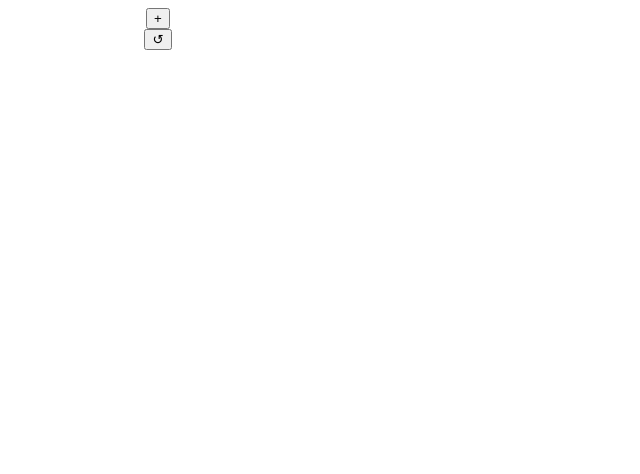
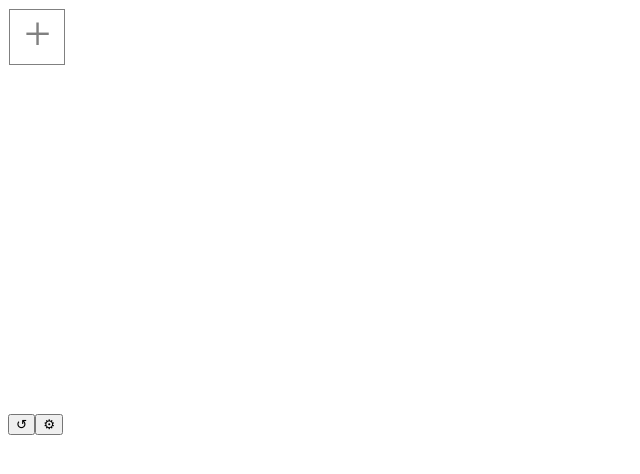
Before and after one commit to judydev/emojist, a React (Create React App) app: page / in a window 1280 px wide. Shown: the top 474 px of the page, without its empty margins (0-640 px from the left). Built offline with nearby package versions, Linux system fonts and the light colour scheme.

Commit message:
update: add grids

```diff
--- /dev/null
+++ b/src/AddImage.css
@@ -0,0 +1,9 @@
+.add-image-button{
+   position: absolute;
+   left: 12px;
+   top: -6px;
+   font-size: 50px;
+   color: grey;
+   font-size: 48px;
+   cursor: default;
+}
--- a/src/AddImage.tsx
+++ b/src/AddImage.tsx
@@ -1,17 +1,32 @@
-import React, { useRef } from 'react';
+import React, { SyntheticEvent, useRef } from 'react';
+import './AddImage.css';
+import { readImage } from './utils/readImage';
 
 export function AddImage(props:any){
     const ref = useRef<HTMLInputElement>(null);
 
     return(
-        <div className='add-image'>
-            <input type='file' accept='image/*' onChange={props.onAddImage} ref={ref} hidden />
-            <button onClick={()=>{
-                console.log('ref',ref);
-                if(ref.current){
+        <div className='emoji-grid'>
+            <input type='file' accept='image/*' onChange={onAddImage} ref={ref} hidden />
+            <div className='emoji-box' onClick={() => {
+                props.setShowSetting(false);
+                if (ref.current) {
                     ref.current.click();
                 }
-            }}>+</button>
+            }}>
+                <div className='add-image-button'>+</div>
+            </div>
         </div>
     )
+
+    function onAddImage(event: SyntheticEvent) {
+        const files = (event.target as HTMLInputElement).files;
+        if (files) {
+            const file = files[0];
+
+            readImage(file, (img: string) => {
+                props.onAddImage(img)
+            })
+        }
+    }
 }
--- a/src/App.css
+++ b/src/App.css
@@ -1,18 +1,18 @@
 .App {
-  text-align: center;
   width: 300px;
   height: 300px;
 }
 
-.emoji-box {
-  width: 60px;
-  height: 60px;
-  align-content: center;
-  display: flex;
+.emoji-grid-box{
+  width: 300px;
+  height: 406px;
+  max-height: 406px;
+  overflow: auto;
 }
 
-.default-image {
-  max-width: 50px;
-  max-height: 50px;
-  display:flex
+.emoji-grid {
+  border: 1px solid grey;
+  display: inline-grid;
+  margin: 1px;
+  padding: 2px;
 }
--- a/src/App.tsx
+++ b/src/App.tsx
@@ -1,60 +1,50 @@
-import React, { SyntheticEvent, useEffect, useState } from 'react';
+import React, { useEffect, useState } from 'react';
 import { AddImage } from './AddImage';
 import './App.css';
-import { EmojiWithTooltip } from './EmojiWithTooltip';
-import { readImage } from './utils/readImage';
+import { Emoji } from './Emoji';
 
 function App() {
   const [emojis, setEmojis] = useState([] as string[]);
+  const [showSetting, setShowSetting] = useState(false);
 
   useEffect(() => {
     const storage = localStorage.getItem('emojis');
     if (storage) {
-      console.log('stor', storage)
-
       setEmojis(JSON.parse(storage));
     }
   }, []);
 
   return (
     <div className="App">
+      <div className='emoji-grid-box'>
         {emojis.map((image: string, index: number) => (
-          <div key={'emoji-'+index}>
-          <EmojiWithTooltip
+          <div className='emoji-grid' key={'emoji-' + index}>
+            <Emoji
               key={index}
               image={image}
               onRemoveEmoji={(img: string) => {
                 const index = emojis.indexOf(img);
                 let list = emojis;
                 list.splice(index, 1);
-              console.log('li', emojis, img, index, list)
                 setEmojis([...list]);
                 localStorage.setItem('emojis', JSON.stringify(list))
               }}
+              showSetting={showSetting}
             />
           </div>
         ))}
-      <AddImage onAddImage={onAddImage} />
+        <AddImage onAddImage={onAddImage} setShowSetting={setShowSetting} />
+      </div>
       <button onClick={() => { window.location.reload() }}>&#8634;</button>
+      <button onClick={() => setShowSetting(!showSetting)}>&#9881;</button>
     </div>
   );
 
-  function onAddImage(event:SyntheticEvent) {
-    const files = (event.target as HTMLInputElement).files;
-    if(files){
-      const file = files[0];
-
-      console.log('onAddImage',file,typeof file);
-      readImage(file, (img: string) => {
-        console.log('callback',img)
-        // add as json?
+  function onAddImage(img: string) {
     let list: string[] = [...emojis, img];
     localStorage.setItem('emojis', JSON.stringify(list));
     setEmojis(list);
-      })
-    }
   }
 }
 
-
 export default App;
--- /dev/null
+++ b/src/Emoji.css
@@ -0,0 +1,24 @@
+
+.emoji-box {
+    width: 50px;
+    height: 50px;
+    align-content: center;
+    display: flex;
+    position: relative;
+}
+
+.emoji-image {
+    width: 50px;
+    height: 50px;
+    object-fit: contain;
+}
+
+.emoji-box-remove {
+    position:relative;
+    top: -8px;
+    left: -12px;
+    width: 16px;
+    height: 16px;
+    font-size: 20px;
+    cursor: default;
+}
--- a/src/Emoji.tsx
+++ b/src/Emoji.tsx
@@ -1,8 +1,16 @@
 import React from 'react';
+import './Emoji.css';
 
 export function Emoji(props: any) {
     const image = props.image;
+    console.log('img', image)
     return (
-        <img className="default-image" src={image} alt="" />
+        <div className='emoji-box'>
+            <img className="emoji-image" src={image} alt="" />
+            {/* <button onClick={() => {
+                console.log('TODO: add to clipboard')
+            }}>Copy</button> */}
+            <div className='emoji-box-remove' onClick={() => props.onRemoveEmoji(props.image)} hidden={!props.showSetting}>&#9746;</div>
+        </div>
     )
 }
--- a/src/EmojiWithTooltip.tsx
+++ b/src/EmojiWithTooltip.tsx
@@ -9,13 +9,7 @@ export function EmojiWithTooltip(props: any) {
             delay={{ show: 250, hide: 400 }}
             overlay={renderTooltip}
         >
-            <div className='emoji-box'>
-                <Emoji image={props.image} />
-                <button onClick={() => {
-                    console.log('TODO: add to clipboard')
-                }}>Copy</button>
-                <button onClick={() => props.onRemoveEmoji(props.image)}>Remove</button>
-            </div>
+            <Emoji image={props.image} />
         </OverlayTrigger>
     )
 }
--- a/src/utils/readImage.js
+++ b/src/utils/readImage.js
@@ -1,12 +1,17 @@
 export function readImage(file, callback) {
-  const reader = new FileReader();
+    const reader = new FileReader();
 
-  reader.addEventListener("load", function () {
-    // convert image file to base64 string
-    callback(reader.result);
-  }, false);
+    if (file.size > 1024 * 1024) {
+        alert("File size is larger than 1MB");
+        return;
+    }
 
-  if (file) {
-    reader.readAsDataURL(file);
-  }
+    if (file) {
+        reader.readAsDataURL(file);
+        reader.onload = function () {
+            let dataURL = reader.result;
+            console.log("url", dataURL.toString());
+            callback(dataURL);
+        };
+    }
 }
```
Lines whose indentation alone changed are shown as unchanged.
